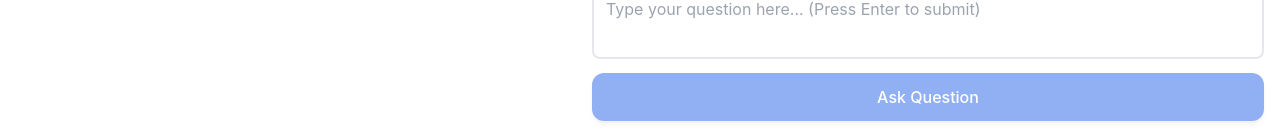
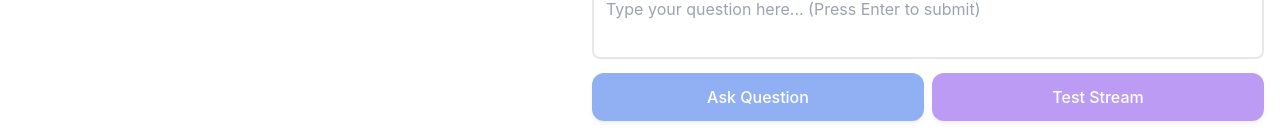
Before and after one commit to Fr3nn3r/owlai-playground, a React (Vite) app in the folder frontend/: page / in a window 1280 px wide. Shown: the part 663-797 px from the top of the page. Built offline with nearby package versions, Linux system fonts and the light colour scheme; no server answers.

Commit message:
Streaming working front and mock backend.

```diff
--- a/frontend/src/App.jsx
+++ b/frontend/src/App.jsx
@@ -187,6 +187,97 @@ function App() {
     });
   };
 
+  const handleStreamSubmit = async () => {
+    if (!question || !selectedAgent) return;
+
+    setLoadingQuery(true);
+    setError("");
+
+    // Show typing indicator only when submitting
+    setIsTyping(true);
+
+    try {
+      const response = await fetch(`${API_URL}/stream-query`, {
+        method: "POST",
+        headers: {
+          "Content-Type": "application/json",
+        },
+        body: JSON.stringify({ question, agent_id: selectedAgent.id }),
+      });
+
+      if (!response.ok) throw new Error("Stream query failed.");
+
+      const reader = response.body.getReader();
+      const decoder = new TextDecoder();
+      let streamedResponse = "";
+
+      // Add user message to conversation
+      setConversations(prev => ({
+        ...prev,
+        [selectedAgent.id]: [
+          ...(prev[selectedAgent.id] || []),
+          { role: 'user', content: question }
+        ]
+      }));
+
+      while (true) {
+        const { done, value } = await reader.read();
+        if (done) break;
+
+        const chunk = decoder.decode(value);
+        const lines = chunk.split('\n');
+
+        for (const line of lines) {
+          if (line.startsWith('data: ')) {
+            const data = JSON.parse(line.slice(6));
+            streamedResponse += data.content;
+
+            // Update conversation with streaming response
+            setConversations(prev => {
+              const currentMessages = prev[selectedAgent.id] || [];
+              const lastMessage = currentMessages[currentMessages.length - 1];
+
+              if (lastMessage && lastMessage.role === 'assistant') {
+                // Update existing assistant message
+                return {
+                  ...prev,
+                  [selectedAgent.id]: [
+                    ...currentMessages.slice(0, -1),
+                    { role: 'assistant', content: streamedResponse }
+                  ]
+                };
+              } else {
+                // Add new assistant message
+                return {
+                  ...prev,
+                  [selectedAgent.id]: [
+                    ...currentMessages,
+                    { role: 'assistant', content: streamedResponse }
+                  ]
+                };
+              }
+            });
+          }
+        }
+      }
+
+      setQuestion(''); // Clear input after successful submission
+    } catch (error) {
+      console.error("Error streaming agent response:", error);
+      setError("❌ Could not fetch agent response.");
+      setConversations(prev => ({
+        ...prev,
+        [selectedAgent.id]: [
+          ...(prev[selectedAgent.id] || []),
+          { role: 'assistant', content: "Something went wrong. Please try again." }
+        ]
+      }));
+    } finally {
+      setLoadingQuery(false);
+      setIsTyping(false);
+    }
+  };
+
   return (
     <div className="min-h-screen bg-gradient-to-b from-neutral-50 to-white text-neutral-900">
       <div className="max-w-[1920px] mx-auto bg-white shadow-soft rounded-xl overflow-hidden animate-fadeInUp">
@@ -307,10 +398,11 @@ function App() {
                         }
                       }}
                     />
+                    <div className="flex space-x-2 mt-2">
                       <button
                         onClick={handleSubmit}
                         disabled={loadingQuery || !question || !selectedAgent}
-                      className="mt-2 px-6 py-3 rounded-xl w-full transition-all duration-200 disabled:opacity-50 disabled:cursor-not-allowed shadow-soft hover:shadow-hover text-white font-medium bg-primary hover:bg-primary-dark active:scale-95"
+                        className="flex-1 px-6 py-3 rounded-xl transition-all duration-200 disabled:opacity-50 disabled:cursor-not-allowed shadow-soft hover:shadow-hover text-white font-medium bg-primary hover:bg-primary-dark active:scale-95"
                       >
                         {loadingQuery ? (
                           <div className="flex items-center justify-center space-x-2">
@@ -321,6 +413,21 @@ function App() {
                           "Ask Question"
                         )}
                       </button>
+                      <button
+                        onClick={handleStreamSubmit}
+                        disabled={loadingQuery || !question || !selectedAgent}
+                        className="flex-1 px-6 py-3 rounded-xl transition-all duration-200 disabled:opacity-50 disabled:cursor-not-allowed shadow-soft hover:shadow-hover text-white font-medium bg-secondary hover:bg-secondary-dark active:scale-95"
+                      >
+                        {loadingQuery ? (
+                          <div className="flex items-center justify-center space-x-2">
+                            <LoadingSpinner />
+                            <span>Streaming...</span>
+                          </div>
+                        ) : (
+                          "Test Stream"
+                        )}
+                      </button>
+                    </div>
                   </div>
                 </div>
               </div>
```
Also changed, not shown: 1 other file (tests, documents, lock files or other folders). Lines whose indentation alone changed are shown as unchanged.
